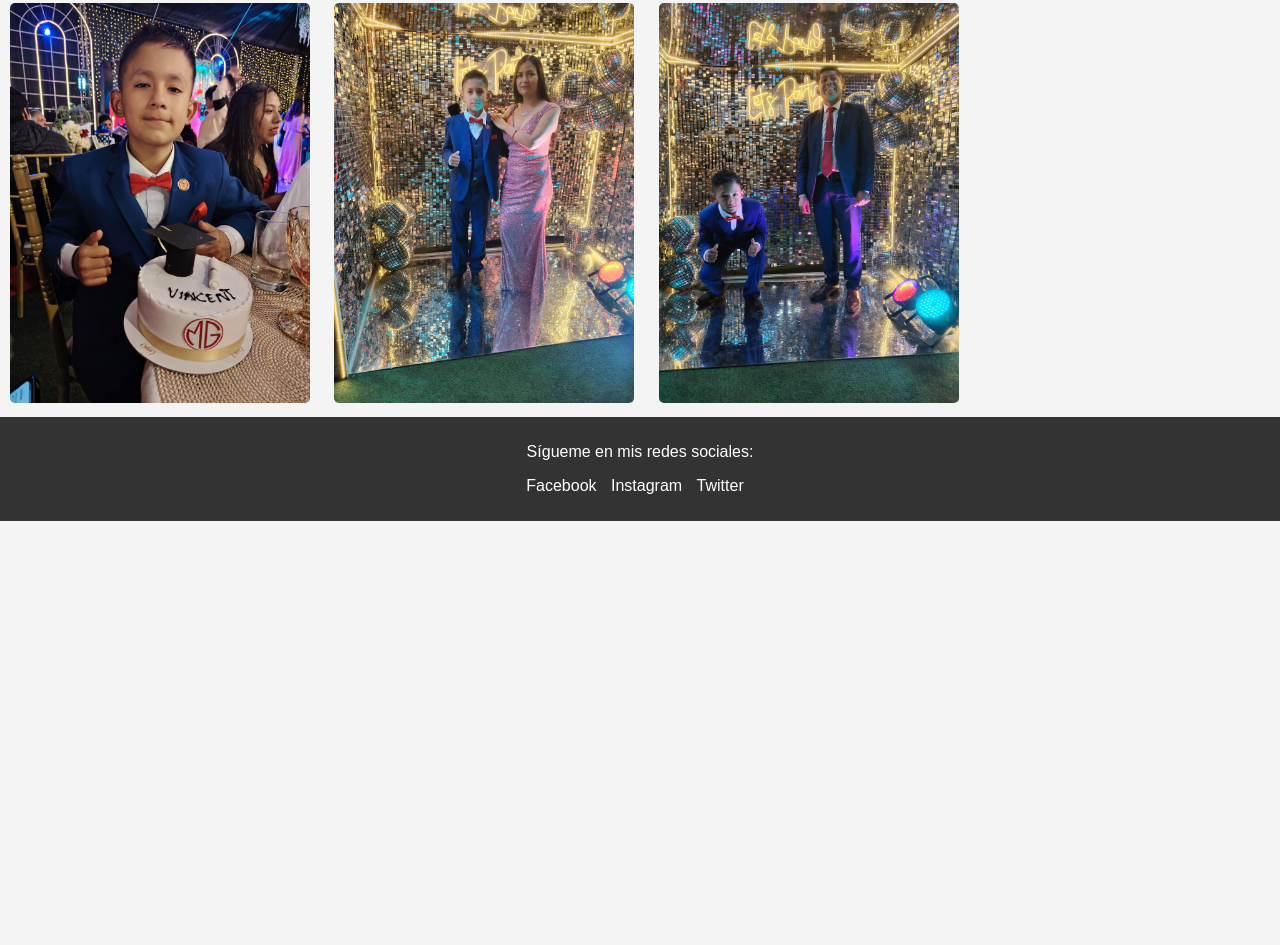
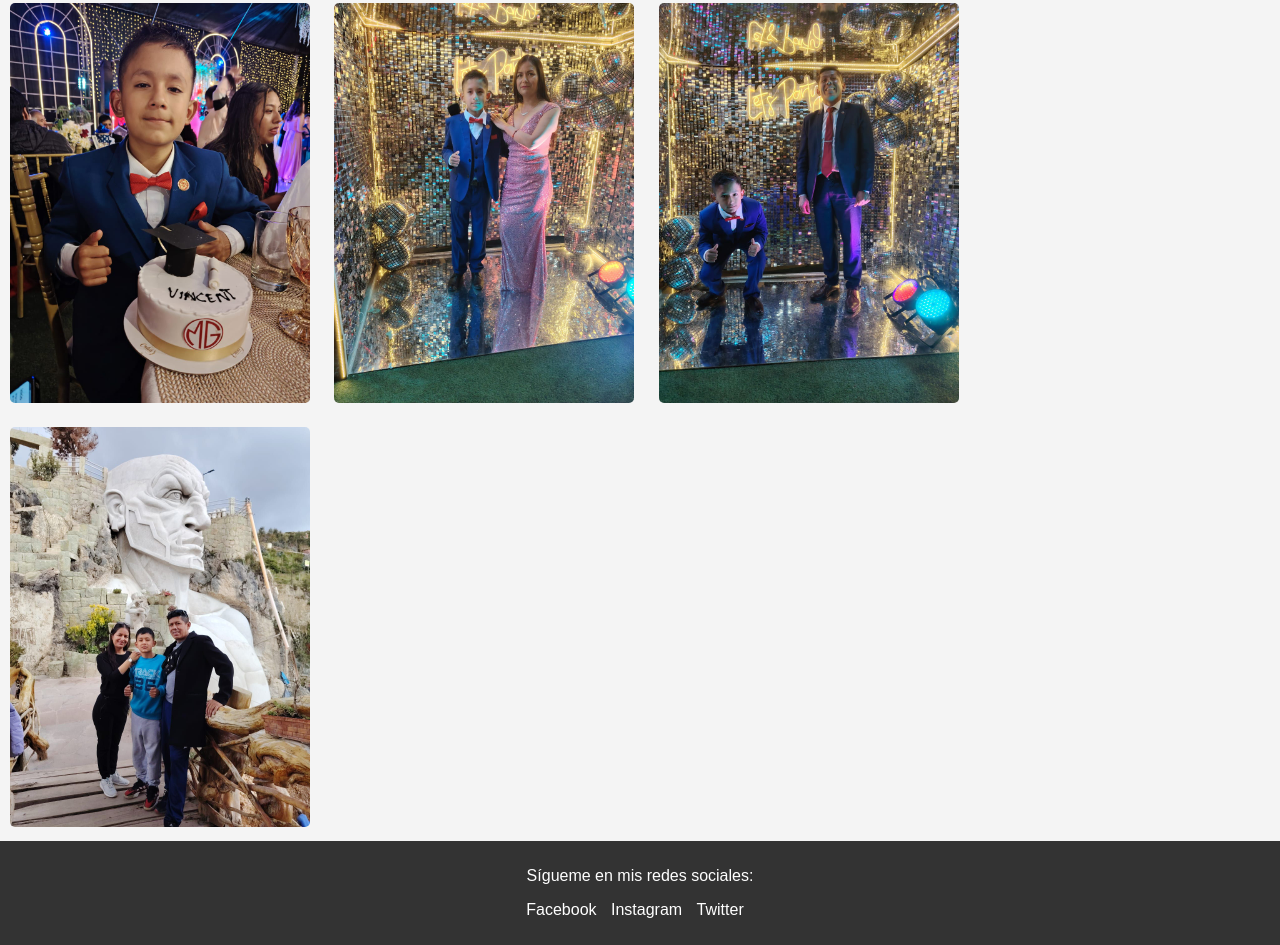
Before and after one commit to Elvio1983/usoCSS, a plain HTML site: page album.html in a window 1280 px wide. Shown: the part 229-1174 px from the top of the page. Before the commit the page ends 800 px from the top, so only its background shows below. Drawn offline with Linux system fonts and the light colour scheme.

Commit message:
Add new image to album section

```diff
--- a/album.html
+++ b/album.html
@@ -26,6 +26,7 @@
             <img src="hijo.jpg" alt="Foto 1">
             <img src="madre e hijo.jpg" alt="Foto 2">
             <img src="padre e hijo.jpg" alt="Foto 3">
+            <img src="familia.jpg" alt="Foto 4">
         </div>
     </section>
 
```
